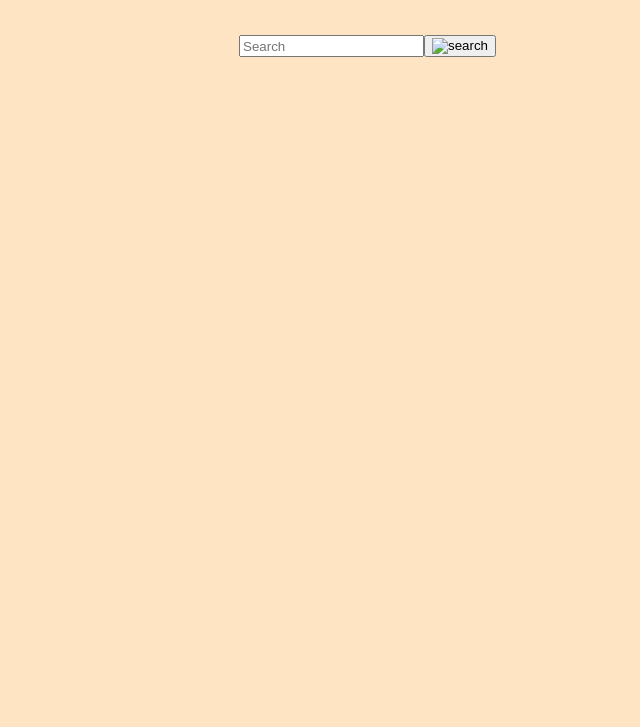
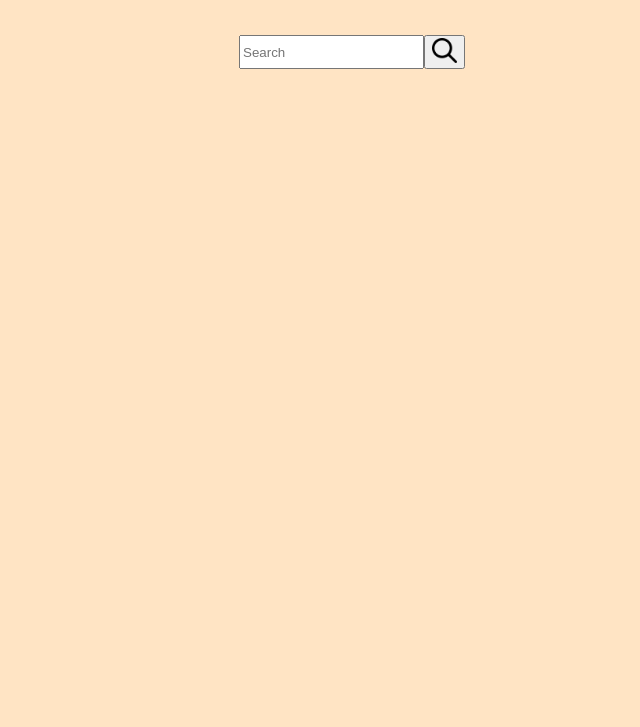
Before and after one commit to hesventhkumar/Search-bar, a plain HTML site: page index.html in a window 1280 px wide. Shown: the part 73-800 px from the top of the page, without its empty margins (419-1059 px from the left). Drawn offline with Linux system fonts and the light colour scheme; the site is published under a folder, as on GitHub Pages, so addresses that start at the root find nothing.

Commit message:
Update index.html

```diff
--- a/index.html
+++ b/index.html
@@ -30,7 +30,7 @@
     <div class="search">
         <form style="display: flex;">
             <input type="search" name="search" placeholder="Search" class="form-control">
-            <button><img src="/search.png" alt="search" style="width: 25px; height: 25px;"></button>
+            <button><img src="search.png" alt="search" style="width: 25px; height: 25px;"></button>
         </form>
     </div>
     </nav>
```
